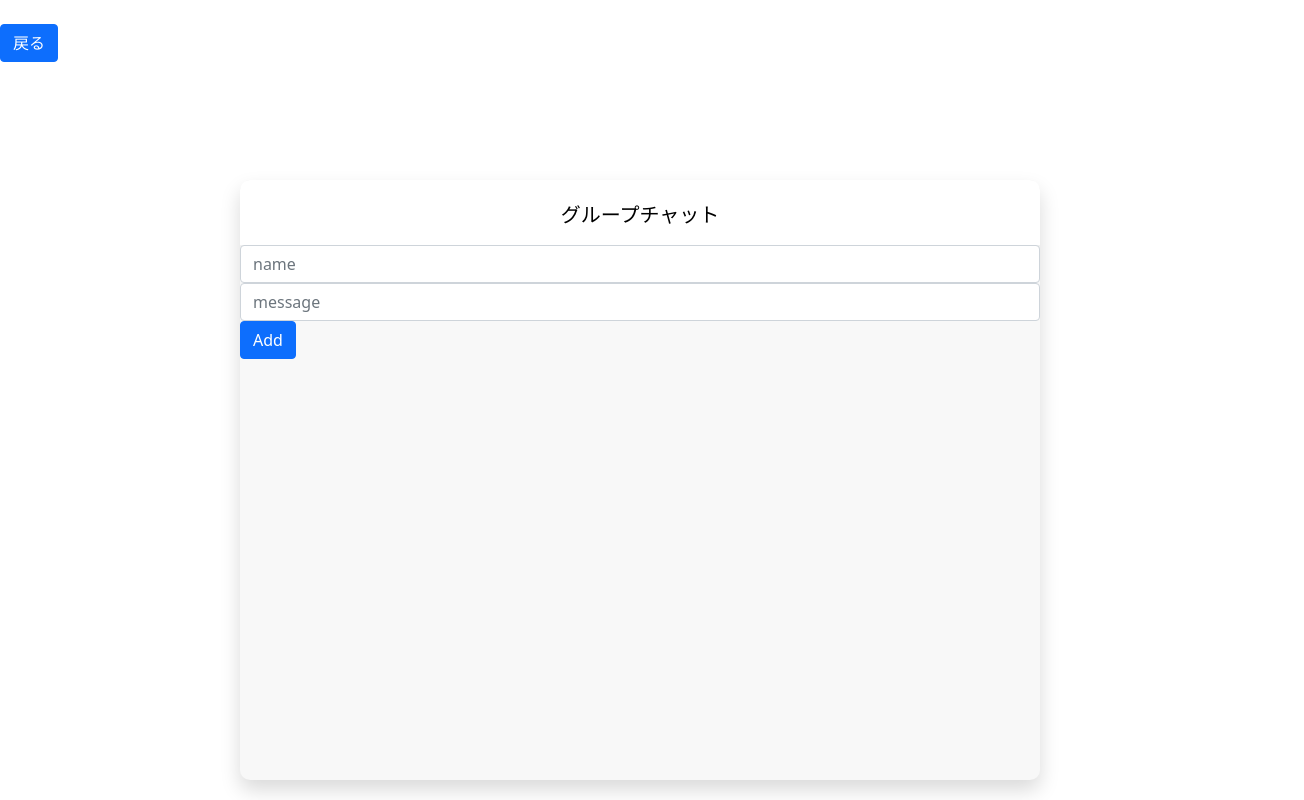
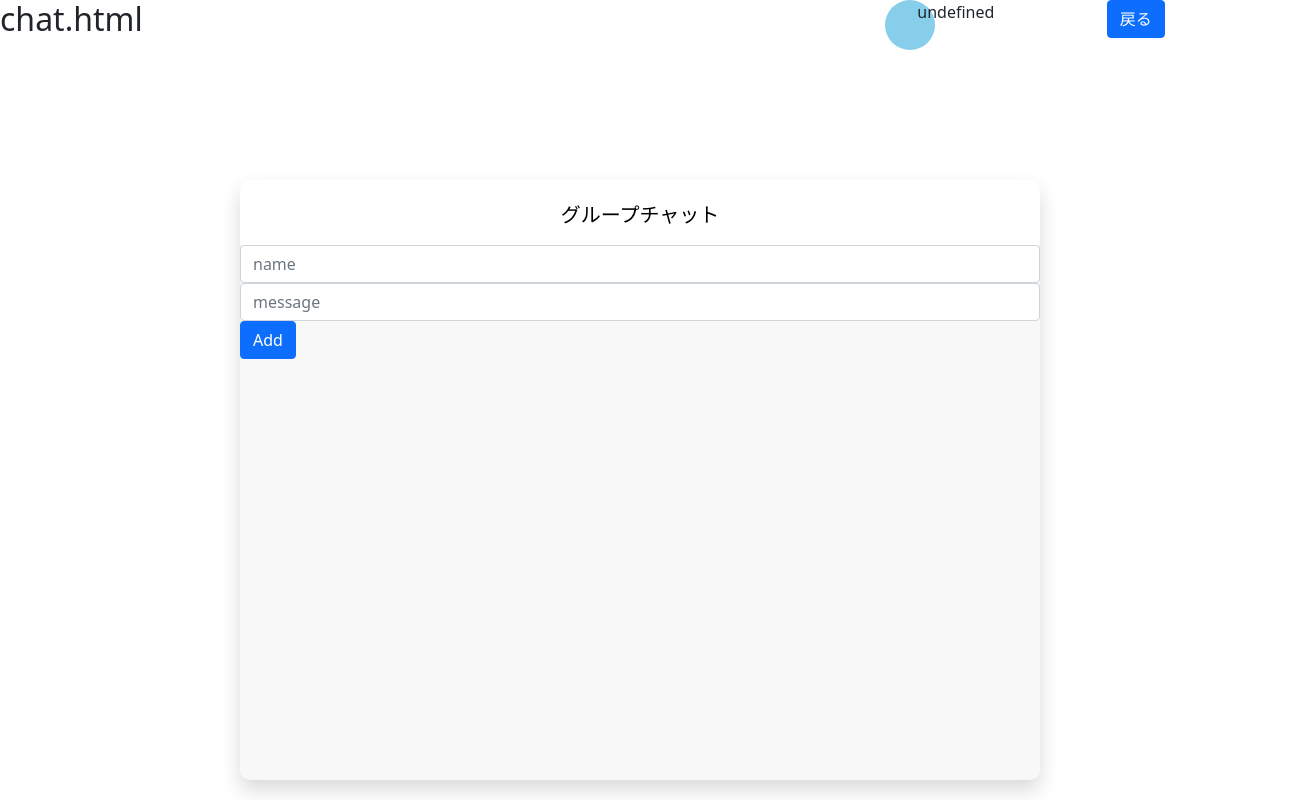
Before and after one commit to ika-si/umeLab, a plain HTML site: page public/chat.html in a window 1280 px wide. Shown: the whole page, 1304 px wide, since content can reach past the window. Drawn offline with nearby package versions, Linux system fonts and the light colour scheme; no server answers.

```diff
--- a/public/chat.html
+++ b/public/chat.html
@@ -15,8 +15,20 @@
     <link rel="stylesheet" href="./css/chat.css">
   </head>
   <body>
+
+    <div class="row g-5">
+      <div class="col-8">
+        <h2>chat.html</h2>
+      </div>
+      <div class="col-2">
+        <ul id="nameAccount"></ul>
+      </div>
+      <div class="col-2">
+        <button type="button" class="btn btn-primary" onclick="history.back()">戻る</button>
+      </div>
+    </div>
+
     <br>
-    <button type="button" class="btn btn-primary" onclick="history.back()">戻る</button>
 
 <div class="col-sm-8">
     <div class="chat_window">
@@ -61,6 +73,7 @@
     firebase.analytics();
     </script>
 
+    <script src="./js/account.js"></script>
     <script src="./js/chat.js"></script>
 
   </body>
--- a/public/css/chat.css
+++ b/public/css/chat.css
@@ -55,3 +55,11 @@
   position: relative;
 
 }
+
+#nameAccount {
+  list-style: none;
+  width: 50px;
+  height: 50px;
+  border-radius: 50%;
+  background: skyblue;
+}
```
Also changed, not shown: public/classlist.html (+7 -1 lines), public/room.html (+3 -1 lines), public/timetable.html (+4 -5 lines).
